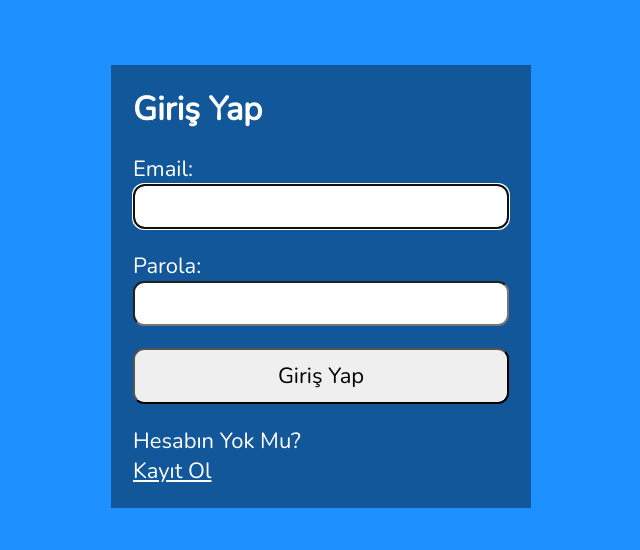
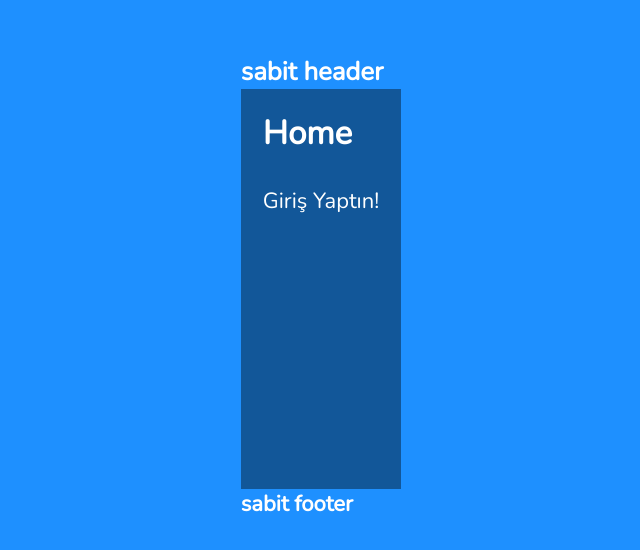
Before and after one commit to ncpy/Register_Login_Authorization, a React (Create React App) app in the folder frontend/: page / in a window 1280 px wide. Shown: the part 114-664 px from the top of the page, without its empty margins (319-959 px from the left). Built offline with nearby package versions, Linux system fonts and the light colour scheme.

Commit message:
react router dom

```diff
--- a/frontend/package.json
+++ b/frontend/package.json
@@ -9,6 +9,7 @@
     "axios": "^0.27.2",
     "react": "^18.2.0",
     "react-dom": "^18.2.0",
+    "react-router-dom": "^6.3.0",
     "react-scripts": "5.0.1",
     "web-vitals": "^2.1.4"
   },
--- a/frontend/src/App.js
+++ b/frontend/src/App.js
@@ -1,11 +1,18 @@
 import Login from "./components/Login";
+import { Routes, Route, Navigate } from "react-router-dom"
+import Layout from "./components/Layout";
+import Home from "./components/Home";
 
 
 function App() {
   return (
     <div className="App">
-        <Login />
-
+      <Routes>
+        <Route path="/" element={ <Layout /> } >
+          <Route path="login" element={ <Login /> } />
+          <Route path="/" element={ <Home /> } />
+        </Route>
+      </Routes>
     </div>
   );
 }
--- /dev/null
+++ b/frontend/src/components/Home.jsx
@@ -0,0 +1,14 @@
+
+const Home = () => {
+
+    return (
+        <section>
+            <h1>Home</h1>
+            <br />
+            <p>Giriş Yaptın!</p>
+            <br />
+        </section>
+    )
+}
+
+export default Home;
--- /dev/null
+++ b/frontend/src/components/Layout.jsx
@@ -0,0 +1,17 @@
+import { Outlet } from "react-router-dom"
+
+const Layout = () => {
+
+  return (
+    <div>
+        <h3>sabit header</h3>
+        <Outlet />
+        <h4>sabit footer</h4>
+    </div>
+  )
+}
+
+export default Layout
+
+//  An <Outlet> should be used in parent route elements to render their child route elements
+// Outlet, bir route altında farklı bir route ( çocuk / child ) göstermek için kullanılır.
--- a/frontend/src/components/Login.jsx
+++ b/frontend/src/components/Login.jsx
@@ -1,4 +1,5 @@
 import { useRef, useState, useEffect } from 'react';
+import { useLocation, useNavigate } from 'react-router-dom';
 import myaxios from '../api/myaxios';
 
 
@@ -9,6 +10,13 @@ const Login = () => {
     const [email, setEmail] = useState('');
     const [pwd, setPwd] = useState('');
     const [errMsg, setErrMsg] = useState('');
+
+    const navigate = useNavigate()
+    const location = useLocation()
+    const from = location.state?.from?.pathname || "/"
+    console.log("location: ",location)
+    console.log("from: ",from)
+
 
     useEffect(() => {
         userRef.current?.focus();
@@ -21,12 +29,25 @@ const Login = () => {
     const handleSubmit = async (e) => {
         e.preventDefault();
 
-        //daha önce giriş yapılmış email ve şifre
-        await myaxios.post('/auth/login', {
-            "email": email,
-            "password": pwd
-        }).then(response => console.log("başarılı: ",response?.data))
-          .catch(err => console.log("hata: ", err.config.data))
+        await myaxios.post('/auth/login',
+            {
+                "email": email,
+                "password": pwd
+            },
+            {   headers: { 'Content-Type': 'application/json' },
+                withCredentials: true
+            }
+        ).then(response => {   //success
+            console.log("res data accesstoken: ", response?.data?.accessToken)
+            console.log("res data roles: ", response?.data?.roles)
+
+            navigate(from, { replace:true })
+            console.log("first: ",from)
+            console.log("giriş yapıldı")
+
+        }).catch(err => {
+            console.log(err?.response?.data?.toString() || err?.toString())
+        })
 
     }
 
--- a/frontend/src/index.js
+++ b/frontend/src/index.js
@@ -2,10 +2,15 @@ import React from 'react';
 import ReactDOM from 'react-dom/client';
 import './index.css';
 import App from './App';
+import { BrowserRouter, Routes, Route } from 'react-router-dom';
 
 const root = ReactDOM.createRoot(document.getElementById('root'));
 root.render(
   <React.StrictMode>
-    <App />
+    <BrowserRouter>
+      <Routes>
+        <Route path='/*' element={ <App /> } />
+      </Routes>
+    </BrowserRouter>
   </React.StrictMode>
 );
```
Also changed, not shown: 1 other file (tests, documents, lock files or other folders).
